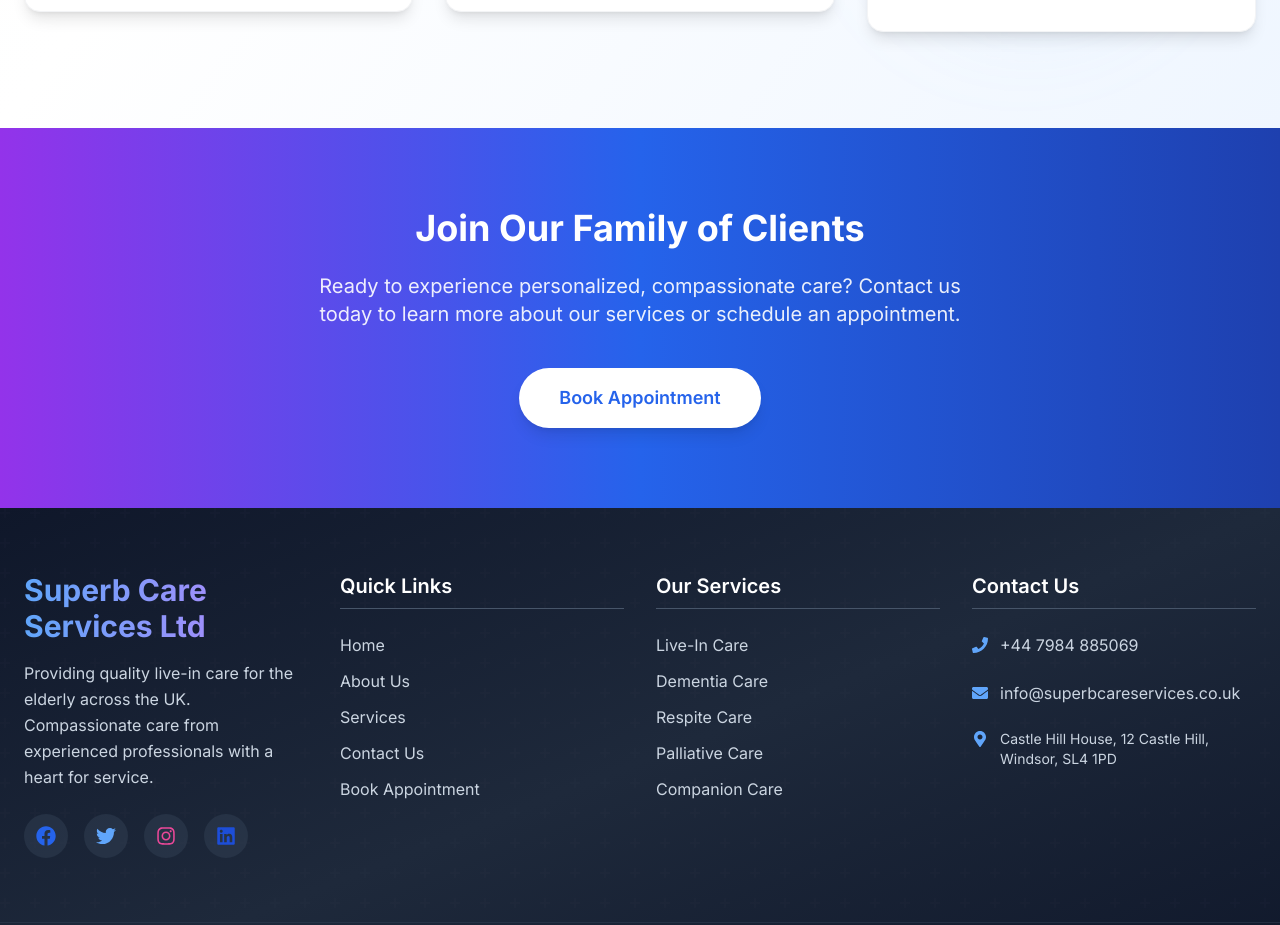
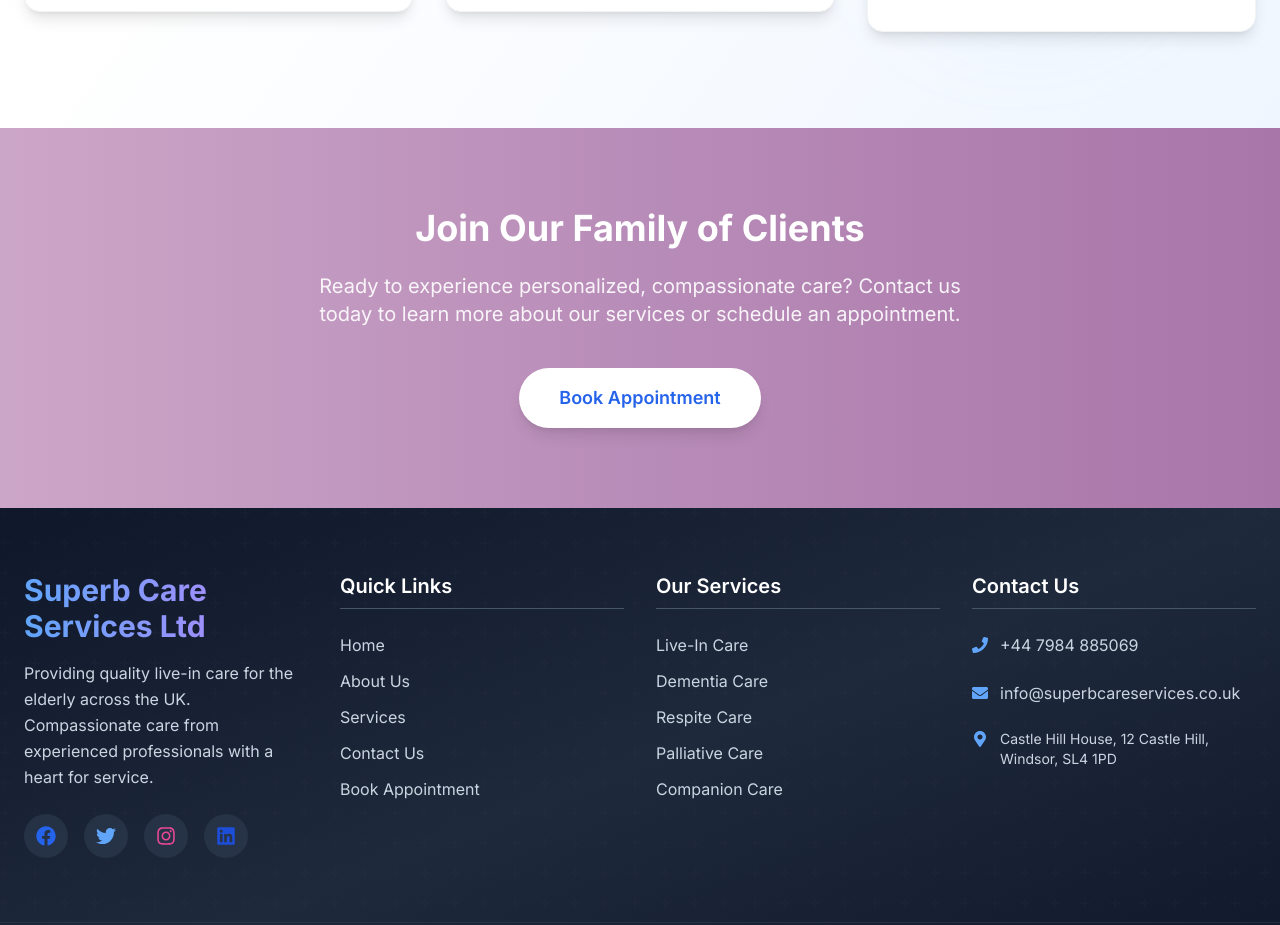
Before and after one commit to JeiKiarie/superbcare-v3, a Next.js app: page /about-us in a window 1280 px wide. Shown: the part 5160-6085 px from the top of the page. Built offline with nearby package versions, Linux system fonts and the light colour scheme.

Commit message:
Update page.jsx

```diff
--- a/app/about-us/page.jsx
+++ b/app/about-us/page.jsx
@@ -406,7 +406,7 @@ const AboutPage = () => {
 			</section>
 
 			{/* Call to Action Section - Modern CTA */}
-			<section className="py-20 bg-gradient-to-r from-purple-600 via-blue-600 to-blue-800 text-white">
+			<section className="py-20 bg-gradient-to-r from-[#cca6c8] via-[#b88cb8] to-[#a976a9] text-white">
 				<div className="container mx-auto px-6 text-center">
 					<AnimatedWrapper
 						as="div"
```
